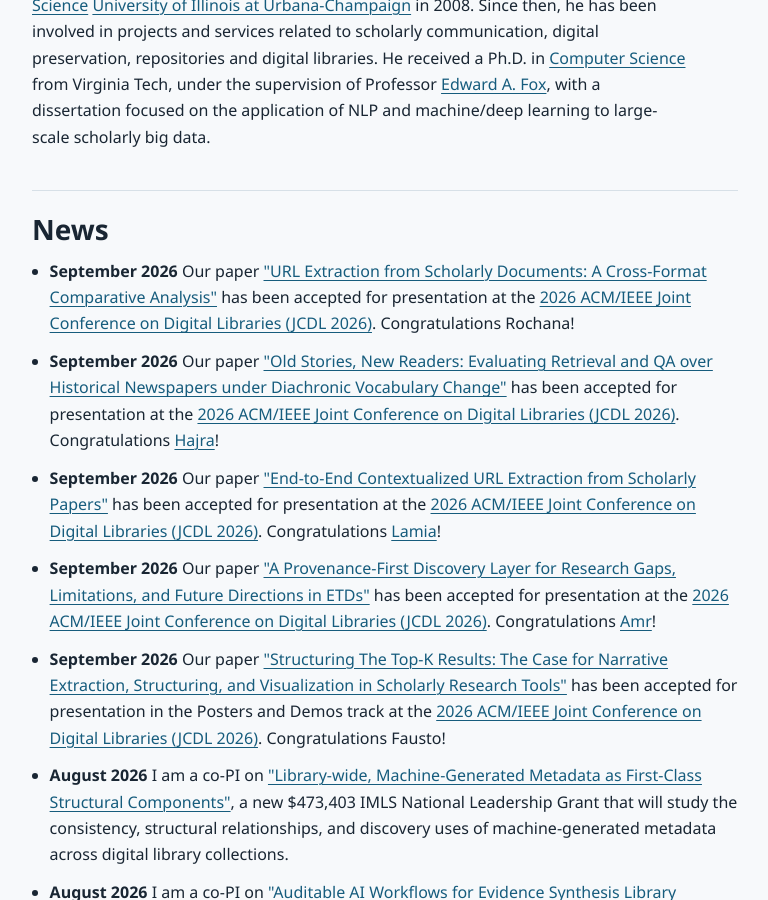
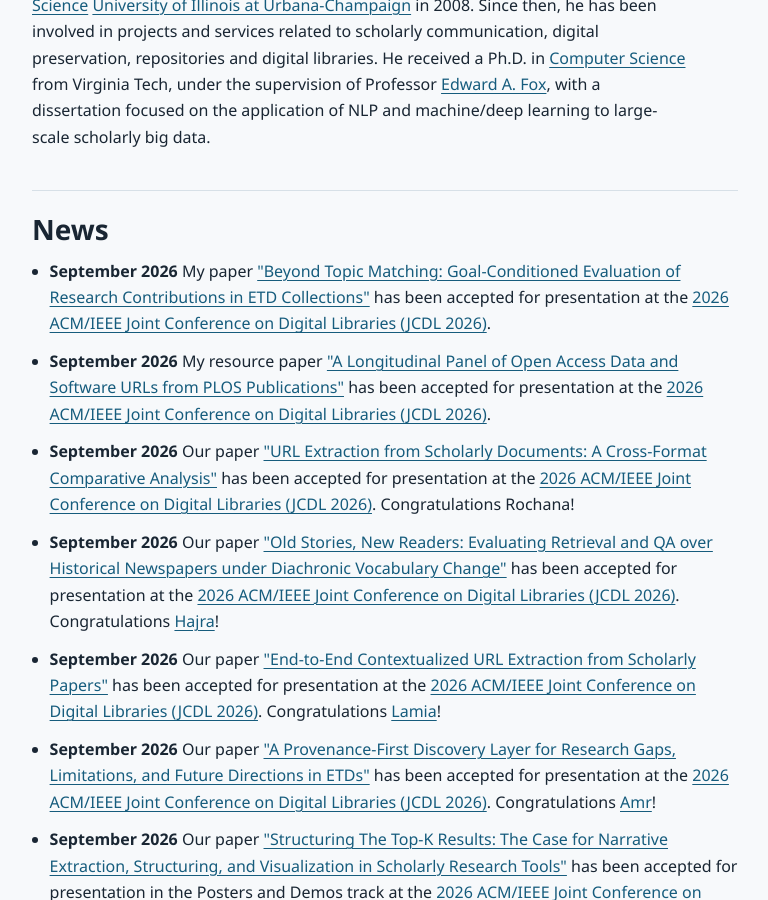
Before and after one commit to waingram/waingram.github.io, a Jekyll site: the page built from index.md, in a window 1280 px wide and 900 px high, scrolled down 1088 px. Shown: the whole window, without its empty margins (339-1107 px from the left). Built offline with Jekyll 4.4.1, drawn with Linux system fonts in a browser that asks for light colours; some web fonts are replaced.

Commit message:
Add first-author JCDL 2026 news entries

```diff
--- a/_data/news.yml
+++ b/_data/news.yml
@@ -1,3 +1,9 @@
+- date: "September 2026"
+  content: >
+    My paper <a href="https://2026.jcdl.org/accepted-contributions/" target="_blank" rel="noopener noreferrer">"Beyond Topic Matching: Goal-Conditioned Evaluation of Research Contributions in ETD Collections"</a> has been accepted for presentation at the <a href="https://2026.jcdl.org/" target="_blank" rel="noopener noreferrer">2026 ACM/IEEE Joint Conference on Digital Libraries (JCDL 2026)</a>.
+- date: "September 2026"
+  content: >
+    My resource paper <a href="https://2026.jcdl.org/accepted-contributions/" target="_blank" rel="noopener noreferrer">"A Longitudinal Panel of Open Access Data and Software URLs from PLOS Publications"</a> has been accepted for presentation at the <a href="https://2026.jcdl.org/" target="_blank" rel="noopener noreferrer">2026 ACM/IEEE Joint Conference on Digital Libraries (JCDL 2026)</a>.
 - date: "September 2026"
   content: >
     Our paper <a href="https://2026.jcdl.org/accepted-contributions/" target="_blank" rel="noopener noreferrer">"URL Extraction from Scholarly Documents: A Cross-Format Comparative Analysis"</a> has been accepted for presentation at the <a href="https://2026.jcdl.org/" target="_blank" rel="noopener noreferrer">2026 ACM/IEEE Joint Conference on Digital Libraries (JCDL 2026)</a>. Congratulations Rochana!
```
